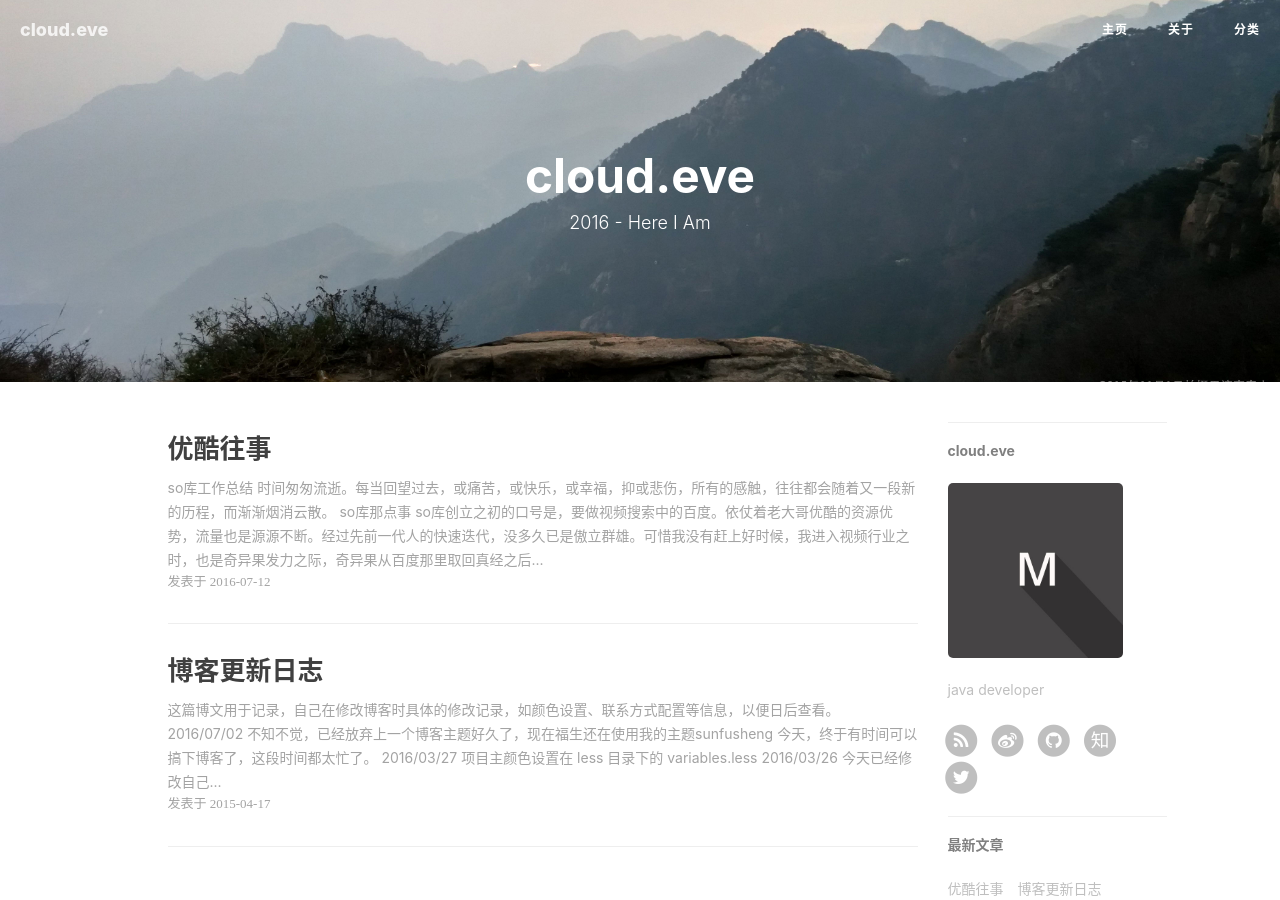
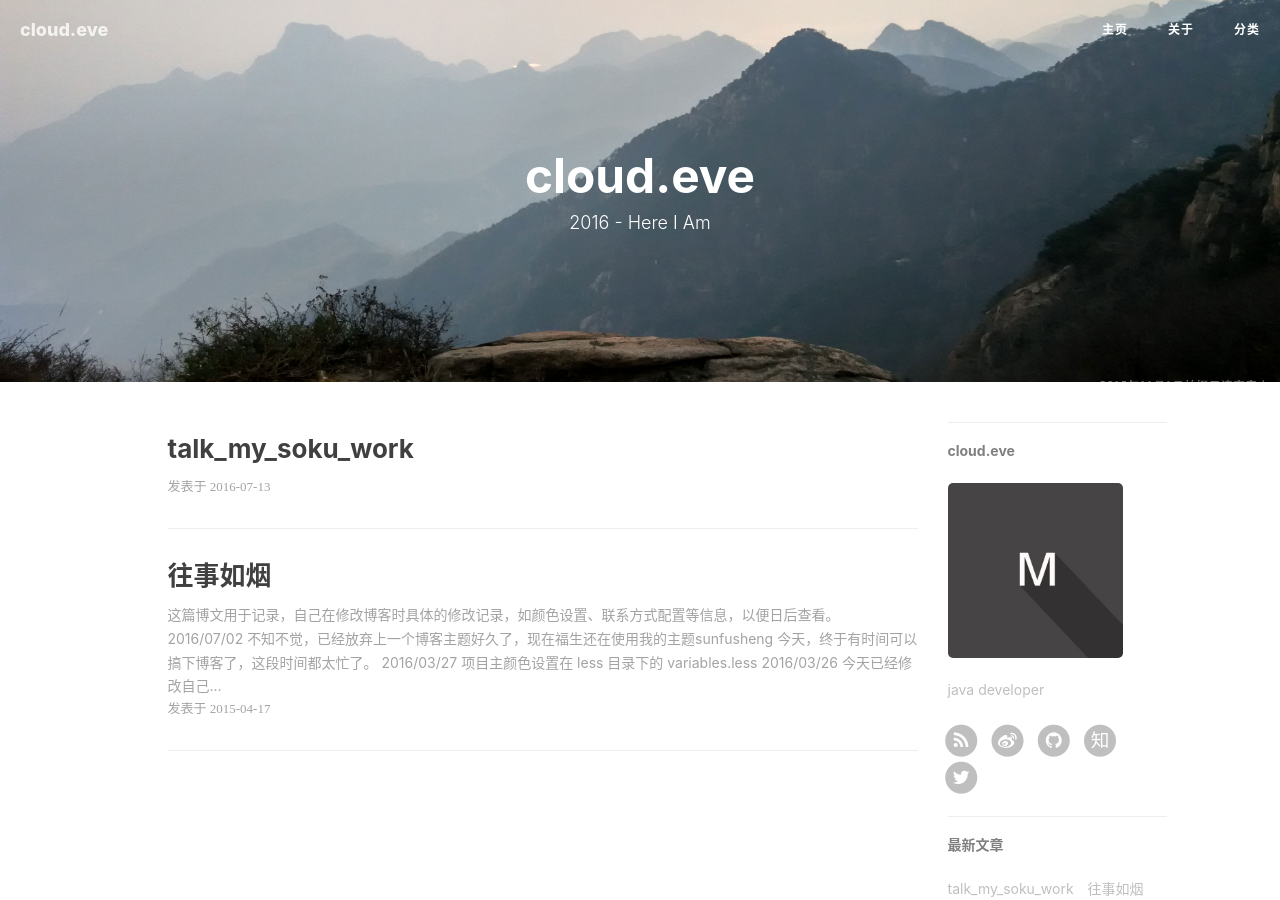
Before and after one commit to a657439380/a657439380.github.io, a Jekyll site: the page built from index.html, in a window 1280 px wide and 900 px high. Built offline with Jekyll 4.4.1, drawn with Linux system fonts in a browser that asks for light colours; nearby versions of some CDN libraries; the list of posts is cut into pages by our own code; comment, search, counter and statistics services are not loaded.

```diff
--- a/_posts/2015-04-17-change-log.markdown
+++ b/_posts/2015-04-17-change-log.markdown
@@ -1,7 +1,7 @@
 ---
 layout: post
-author: 咕咚
-title: "博客更新日志"
+author: cloud.eve
+title: "往事如烟"
 description: "利用Github搭建博客后,我写的第一篇博客"
 catalog:    true
 cover: "zzz"
--- /dev/null
+++ b/_posts/2016-07-13-talkmysokuwork.markdown
@@ -0,0 +1,5 @@
+---
+layout: post
+title: "talk_my_soku_work"
+date: "2016-07-13 11:17:39 +0800"
+---
```
Also changed, not shown: _drafts/2016-07-12-work-at-soku.markdown (renamed from _posts/2016-07-12-work-at-soku.markdown), 1 other file.
